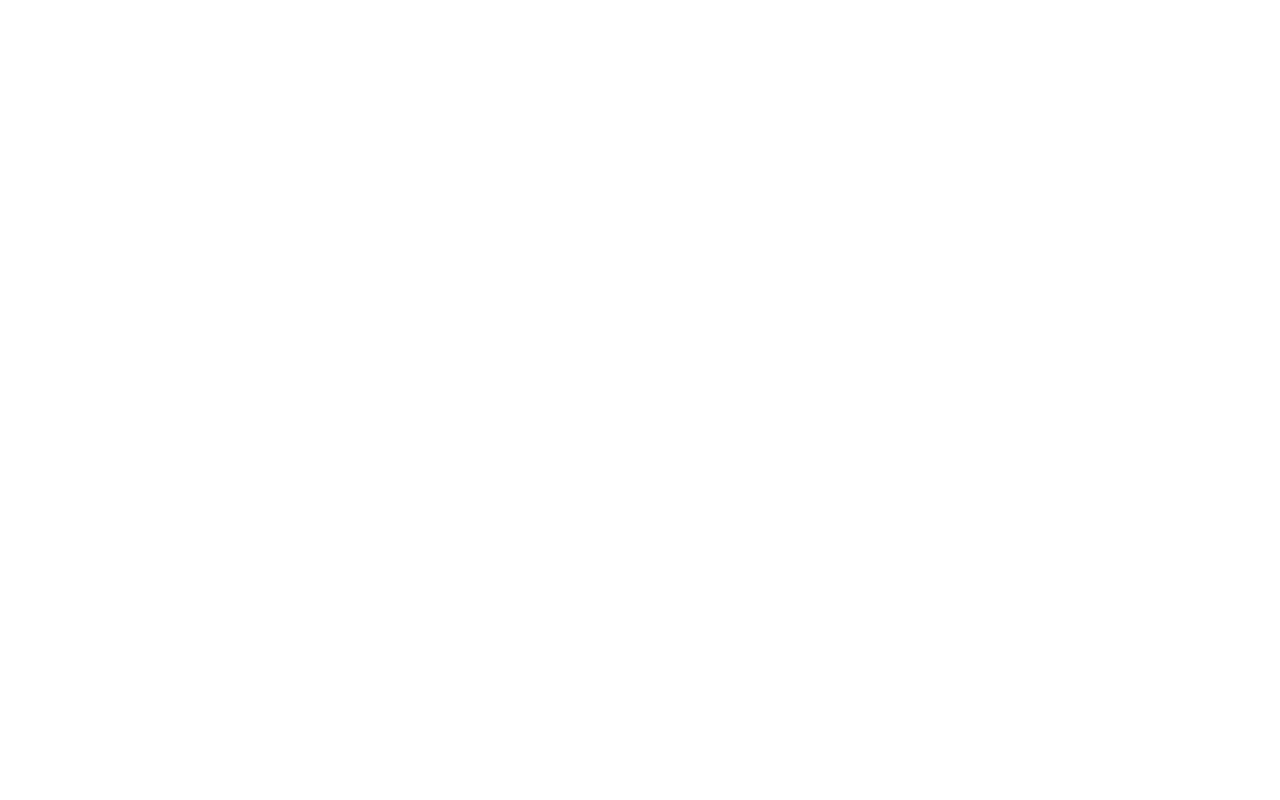
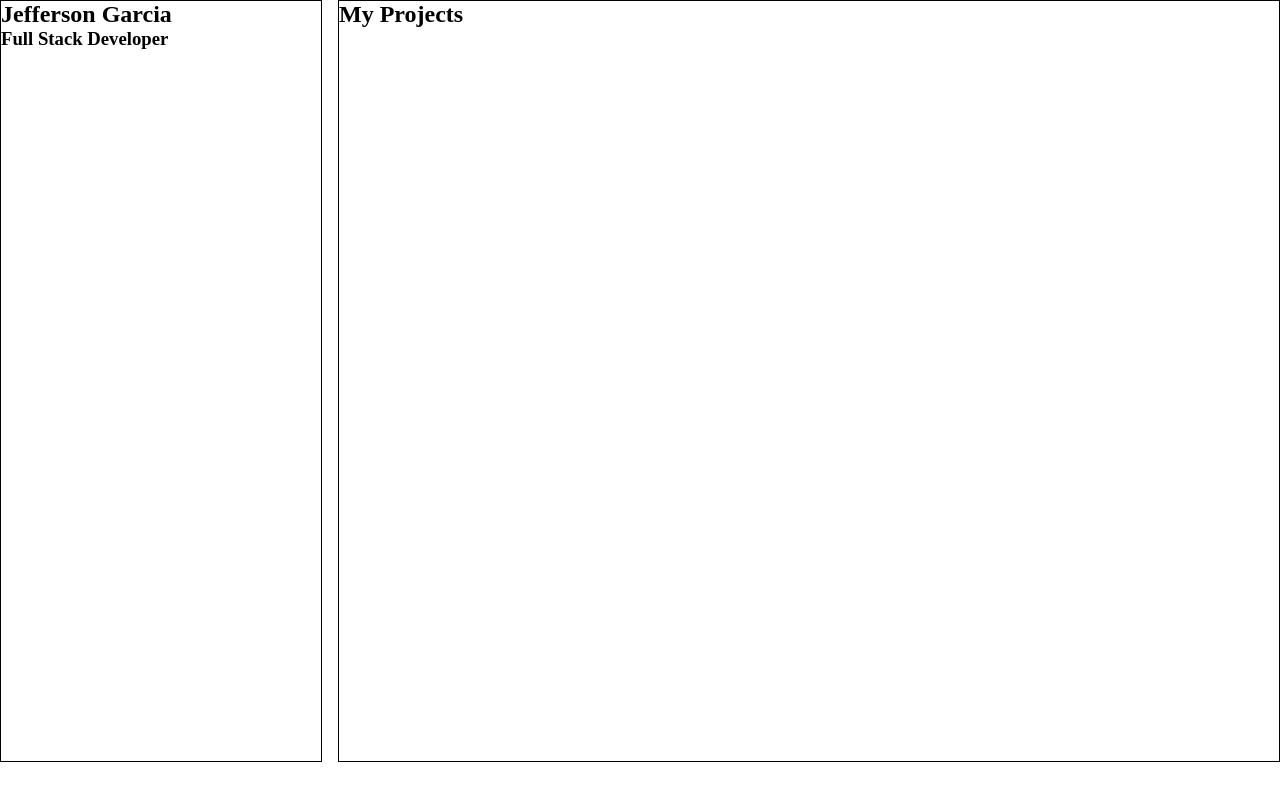
Before and after one commit to ekballo/Projeto-Front, a plain HTML site: page Desafio/Portfolio/index.html in a window 1280 px wide. Drawn offline with Linux system fonts and the light colour scheme.

Commit message:
Portfolio

```diff
--- a/Desafio/Portfolio/css/style.css
+++ b/Desafio/Portfolio/css/style.css
@@ -0,0 +1,22 @@
+*{
+    padding: 0;
+    margin: 0;
+}
+
+.container {
+    display: flex;
+    gap: 1rem;
+}
+
+aside, main {
+    border: 1px solid;
+    height: 95vh;
+}
+
+aside {
+    flex-basis: 25%;
+}
+
+main {
+    flex:1;
+}
--- a/Desafio/Portfolio/index.html
+++ b/Desafio/Portfolio/index.html
@@ -8,6 +8,20 @@
     </head>
     <body>
 
+        <div class="container">
+            <aside>
+                <h1>Jefferson Garcia</h1>
+                <h3>Full Stack Developer</h3>
+            </aside><!--aside-->
+
+            <main>
+                <div class="content">
+                    <h2>My Projects</h2>
+                </div>
+            </main>
+        </div><!--container-->
+
+
 
     </body>
 </html>
```
Also changed, not shown: Desafio/Portfolio/images/jefferson.jpg (added).
